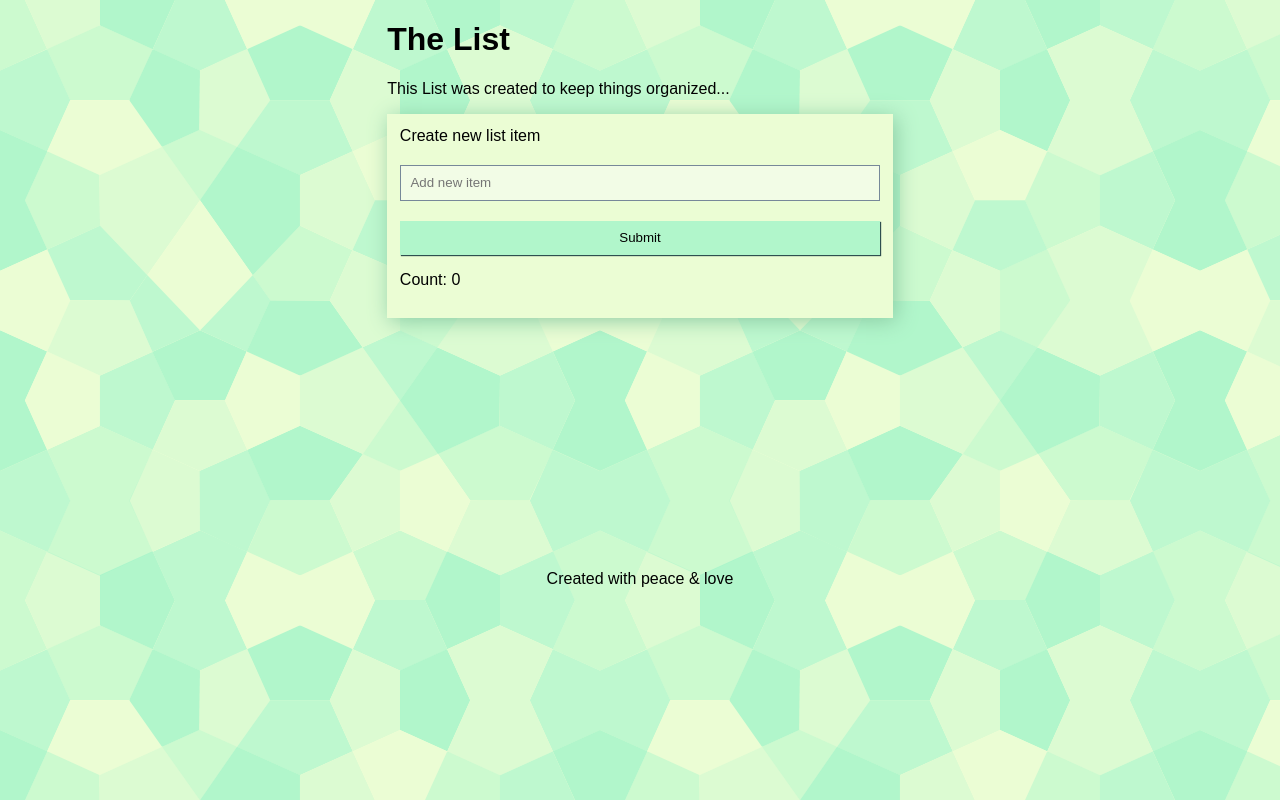
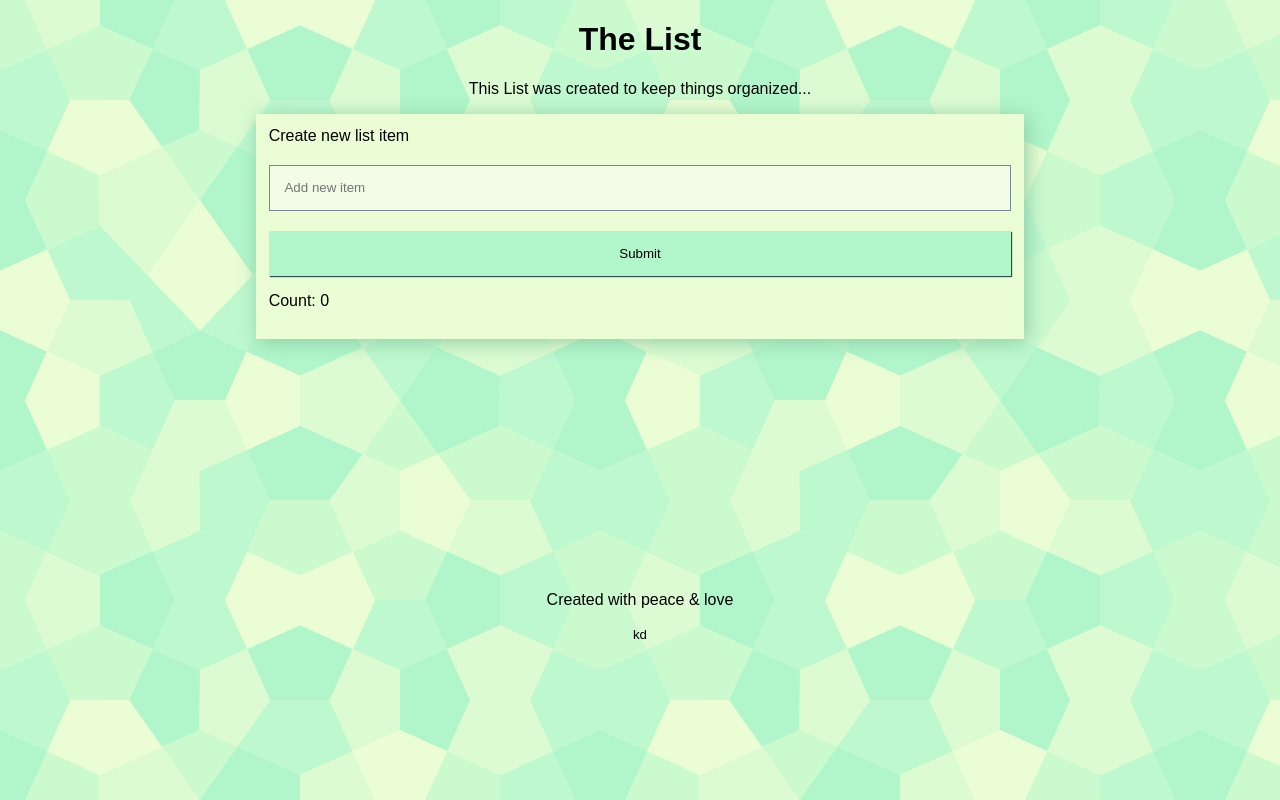
Before and after one commit to kemaldemirgil/the-list, a plain HTML site: page index.html in a window 1280 px wide. Drawn offline with Linux system fonts and the light colour scheme; a web font is replaced by a local one.

Commit message:
adjustments

```diff
--- a/index.html
+++ b/index.html
@@ -27,6 +27,7 @@
   </main>
   <footer>
     <p>Created with peace & love</p>
+    <small>kd</small>
   </footer>
   <script src="script.js"></script>
 </body>
--- a/style.css
+++ b/style.css
@@ -10,12 +10,13 @@ header {
     margin-right: auto;
     margin-left: auto;
     width: 40%;
+    text-align: center;
 }
 main {
     display: block;
     background-color: #ebfdd4;
     padding: 1%;
-    width: 40%;
+    width: 60vw;
     margin-right: auto;
     margin-left: auto;
     box-shadow: 3px 3px 20px #8ccca4;
```
